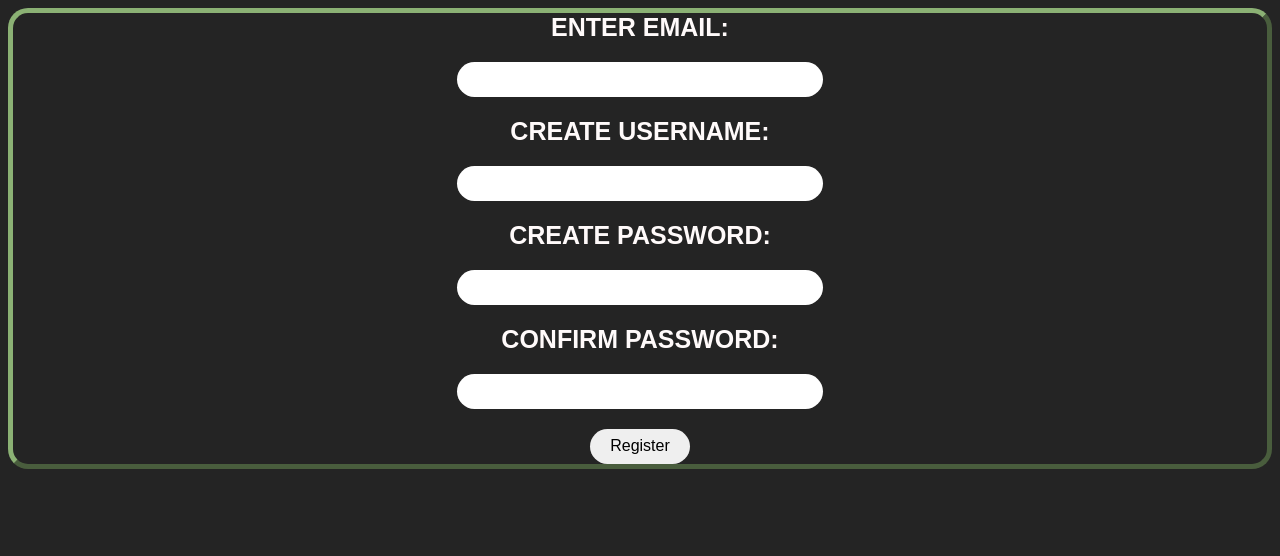
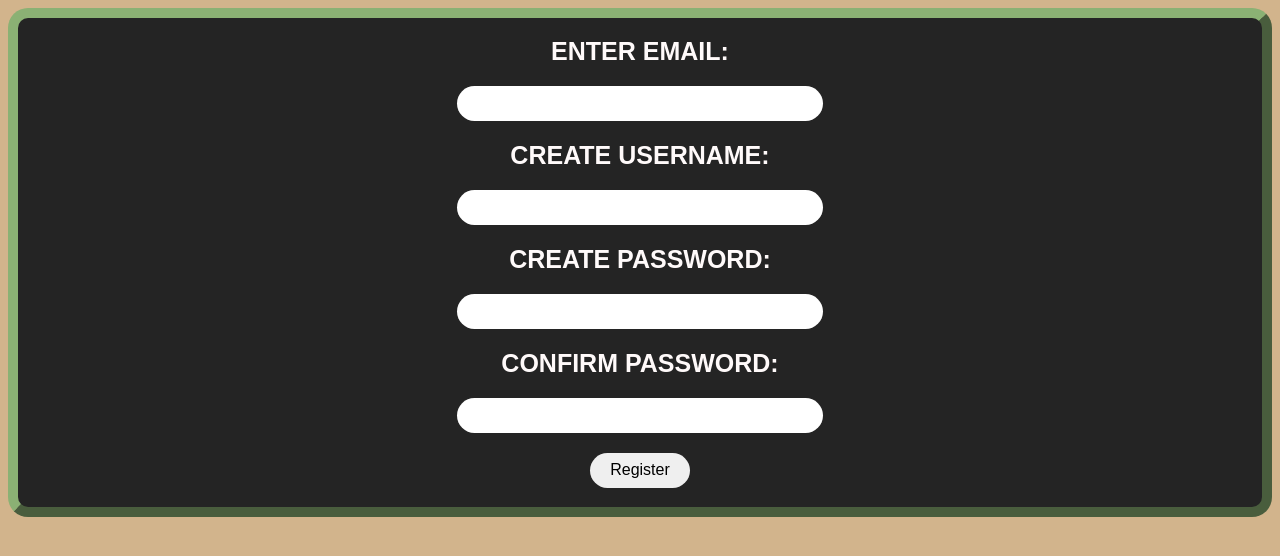
Before and after one commit to Tazme12/Zoo_App, a PHP site: page / in a window 1280 px wide. Shown: the top 556 px of the page. Run offline with PHP 8.4, Linux system fonts and the light colour scheme.

Commit message:
background change

```diff
--- a/index.html
+++ b/index.html
@@ -8,7 +8,8 @@
 <body style="text-align: center;">
     <link rel="stylesheet" href="style.css">
     <form action= "backend.php" method="post">
-
+    <div class="box">
+        <br>
         <label> Enter Email:</label><br>
         <input type="text" name="email"><br>
         <label>Create username:</label><br>
@@ -17,9 +18,9 @@
         <input type="password"  name ="password"><br>
         <label> Confirm Password:</label><br>
         <input type="password"  name ="password"><br>
-        <input id="input5" type="submit" value= "Register">
+        <input id="input5" type="submit" value= "Register"><br>
 
-
+    </div>
     </form>
 
 </body>
--- a/style.css
+++ b/style.css
@@ -5,21 +5,22 @@ label{
     font-weight: 600;
 }
 
-form{
+.box{
     border-style: outset;
-    border-width: 5px;
+    border-width: 10px;
     border-color: #8BB174;
     border-radius: 20px;
     display: flex;
     flex-direction: column;
     align-items: center;
     gap: 1px;
+    background-color: #242424;
+
+
 }
 
-
-
 body{
-    background-color: #242424;
+    background-color: tan;
 
 }
 
```
